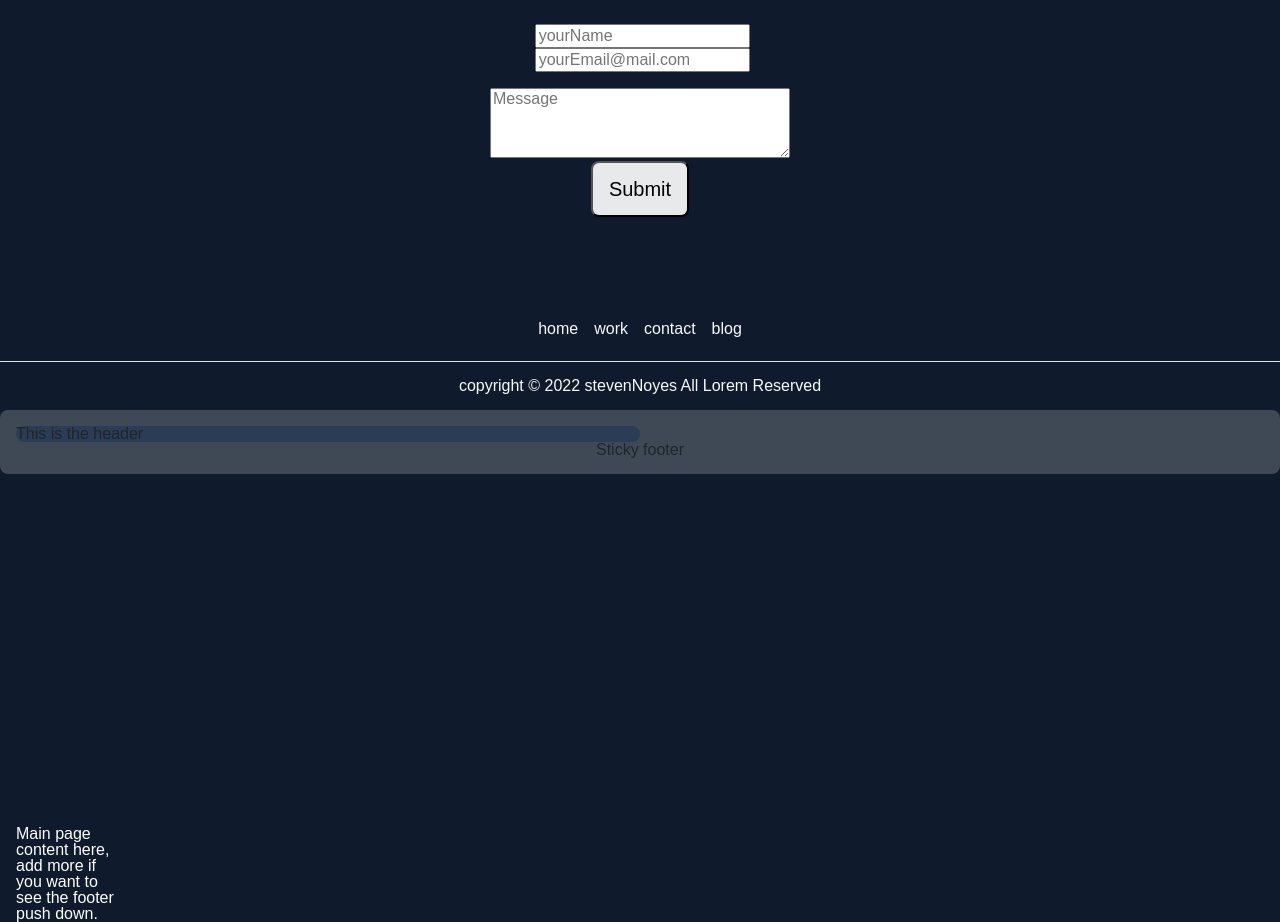
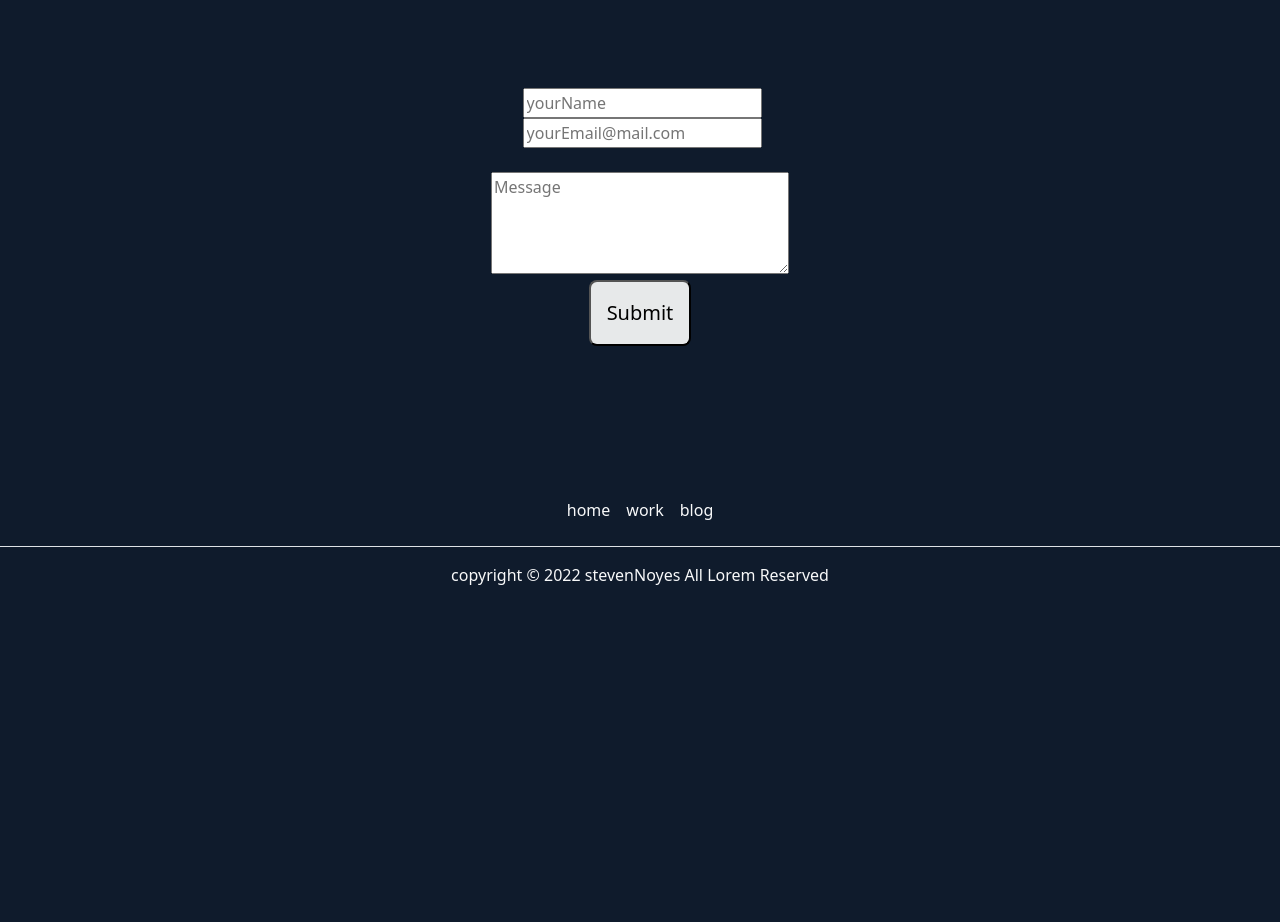
Before and after one commit to SteveNoyes/npVite, a website built with Vite: page assets/pages/contact.html in a window 1280 px wide. After the commit the page ends 800 px from the top, so only its background shows below. Built offline with nearby package versions, Linux system fonts and the light colour scheme.

Commit message:
contact css

```diff
--- a/assets/css/style.css
+++ b/assets/css/style.css
@@ -200,22 +200,12 @@ nav {
   height: 100%;
   padding: 0;
   margin: 0;
+  display: flex;
+  flex-direction: column;
 }
 
 .body-of-contact form {
   text-align: center;
+  margin-top: 4rem;
+  margin-bottom: 3rem;
 }
-
-.wrapper {
-  box-sizing: border-box;
-  min-height: 100%;
-  display: flex;
-  flex-direction: column;
-}
-.page-header, .page-footer {
-  flex-grow: 0;
-  flex-shrink: 0;
-}
-.page-body {
-  flex-grow: 1;
-}
--- a/assets/pages/contact.html
+++ b/assets/pages/contact.html
@@ -8,8 +8,7 @@
     <!-- Bootstrap CSS from old site -->
     <link href="https://cdn.jsdelivr.net/npm/bootstrap@5.2.0-beta1/dist/css/bootstrap.min.css" rel="stylesheet" integrity="sha384-0evHe/X+R7YkIZDRvuzKMRqM+OrBnVFBL6DOitfPri4tjfHxaWutUpFmBp4vmVor" crossorigin="anonymous" id="bootstrapFile">
     <link rel="stylesheet" href="https://stackpath.bootstrapcdn.com/font-awesome/4.7.0/css/font-awesome.min.css" id="fontAwesomeFile">
-    <!-- CSS Reset and custom stylesheet -->
-    <link rel="stylesheet" href="../css/reset.css">
+    <!-- CSS custom stylesheet -->
     <link rel="stylesheet" href="../css/style.css">
     <!-- Bootstrap JS from old site -->
     <script src="https://cdn.jsdelivr.net/npm/bootstrap@5.2.0-beta1/dist/js/bootstrap.bundle.min.js" integrity="sha384-pprn3073KE6tl6bjs2QrFaJGz5/SUsLqktiwsUTF55Jfv3qYSDhgCecCxMW52nD2" crossorigin="anonymous" async></script>
@@ -31,20 +30,9 @@
       <ul class="nav justify-content-center border-bottom pb-3 mb-3">
         <li class="nav-item"><a href="../../index.html" class="nav-link px-2 text-light">home</a></li>
         <li class="nav-item"><a href="../../index.html#projects" class="nav-link px-2 text-light">work</a></li>
-        <li class="nav-item"><a href="contact.html" class="nav-link px-2 text-light">contact</a></li>
         <li class="nav-item"><a href="blog/blog.html" class="nav-link px-2 text-light">blog</a></li>
       </ul>
       <p class="text-center text-light">copyright &copy; <span class="dateUpdate"></span><script>document.write(new Date().getFullYear())</script> stevenNoyes All Lorem Reserved</p>
     </footer>
   </body>
 </html>
-
-
-
-<div class="wrapper">
-  <header class="page-header">This is the header</header>
-  <main class="page-body">
-      <p>Main page content here, add more if you want to see the footer push down.</p>
-  </main>
-  <footer class="page-footer">Sticky footer</footer>
-</div>
```
